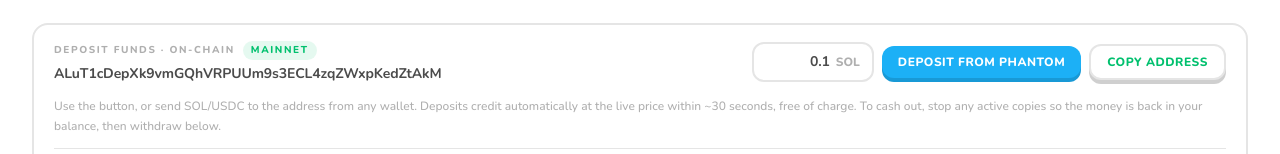
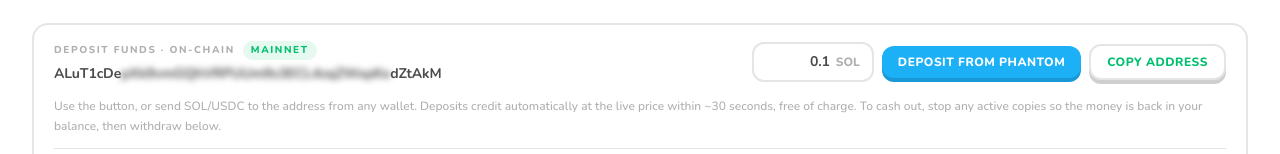
Before and after one commit to Vertex-Zero/alutic-demo, a React (Vite) app: page /dashboard in a window 1280 px wide. Shown: the part 608-762 px from the top of the page. Built offline with nearby package versions, Linux system fonts and the light colour scheme; no server answers.

Commit message:
Blur the middle of the deposit address on the dashboard
Co-Authored-By: Claude Fable 5 <noreply@anthropic.com>

```diff
--- a/src/pages/Dashboard.tsx
+++ b/src/pages/Dashboard.tsx
@@ -359,7 +359,11 @@ function DepositCard() {
             Deposit funds · on-chain
             <span className="rounded-full bg-accent/[0.1] px-2 py-0.5 text-accent">{NETWORK}</span>
           </div>
-          <div className="tnum mt-1 break-all text-sm text-fg">{DEPOSIT_ADDRESS}</div>
+          <div className="tnum mt-1 break-all text-sm text-fg">
+            {DEPOSIT_ADDRESS.slice(0, 8)}
+            <span className="select-none blur-[3px]">{DEPOSIT_ADDRESS.slice(8, -6)}</span>
+            {DEPOSIT_ADDRESS.slice(-6)}
+          </div>
         </div>
         <div className="flex w-full flex-wrap items-center gap-2 sm:ml-auto sm:w-auto">
           <div className="flex items-center gap-1.5 rounded-xl border-2 border-line bg-white px-3 py-2">
```
